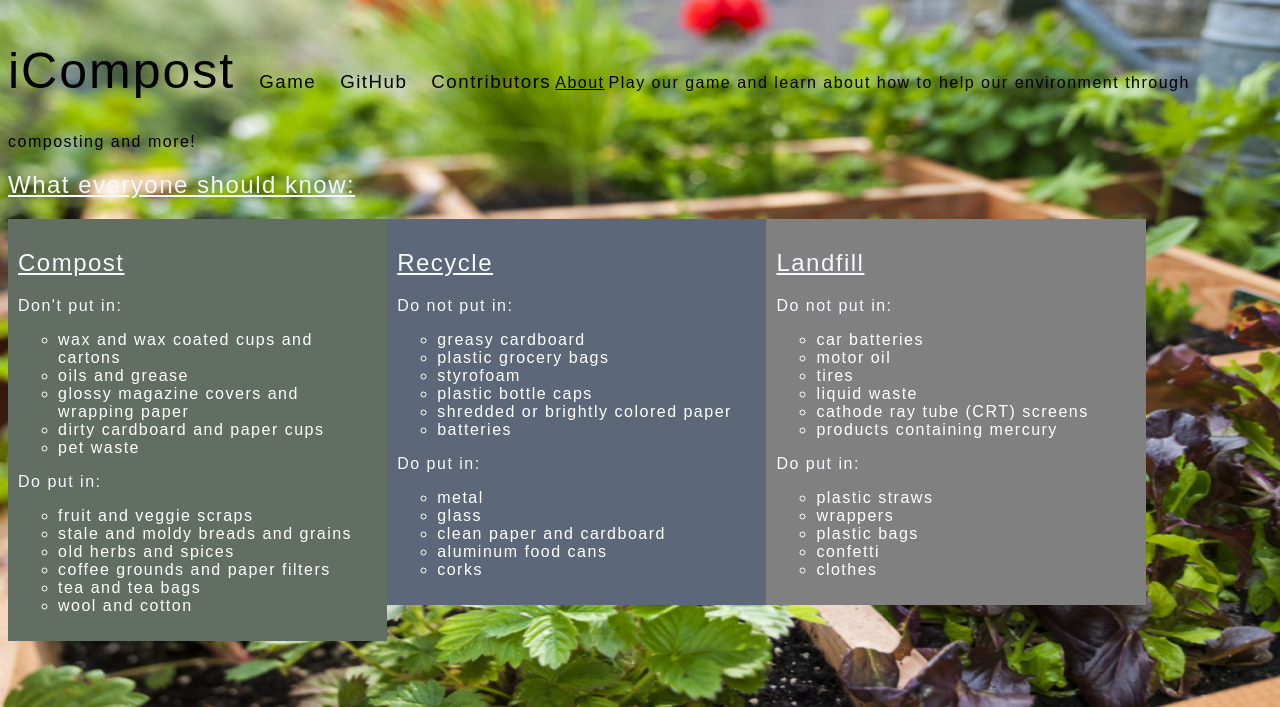
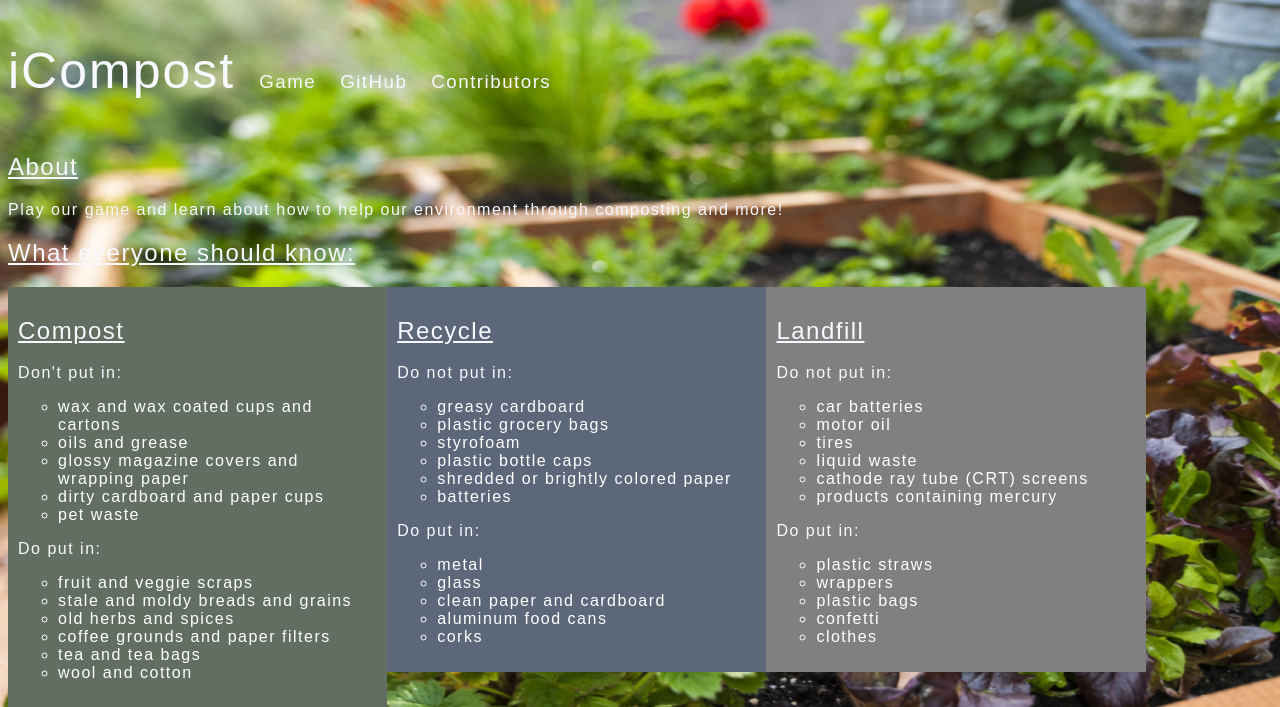
Before and after one commit to kachow4/iCompost, a Flask app: page / in a window 1280 px wide. Shown: the top 707 px of the page. Run offline with Flask 2, Linux system fonts and the light colour scheme.

Commit message:
go back to original design

```diff
--- a/static/css/main.css
+++ b/static/css/main.css
@@ -6,24 +6,8 @@ h1 {
     font-weight: normal;
     font-size: 50px;
     letter-spacing: 2px;
-    color: black;
+    color: ghostwhite;
 }
-
-h2b {
-    text-decoration: underline;
-    color: black;
-    letter-spacing: 1.5px;
-    font-weight: normal;
-    font-family: sans-serif;
-}
-
-p1 {
-    letter-spacing: 1.5px;
-    font-weight: normal;
-    font-family: sans-serif;
-    color: black;
-}
-
 h2 {
     text-decoration: underline;
 }
@@ -38,11 +22,11 @@ h3 {
     letter-spacing: 1.5px;
     font-weight:normal;
     font-family: sans-serif;
-    color:black;
+    color:ghostwhite;
 }
 
 h3:hover {
-    color: black;
+    color: ghostwhite;
     font-size: 100px;
     text-shadow: 2px 2px grey;
 }
--- a/templates/index.html
+++ b/templates/index.html
@@ -12,9 +12,9 @@
     <a href="/contributors" style="display:inline-block; text-decoration:none;"> <h3> Contributors</h3></a>
 
 
-    <h2b>About</h2b>
+    <h2>About</h2>
 
-    <p1>Play our game and learn about how to help our environment through composting and more!</p1>
+    <p>Play our game and learn about how to help our environment through composting and more!</p>
 
     <!--<img src="banana.png" width="50" height="50">-->
 
```
